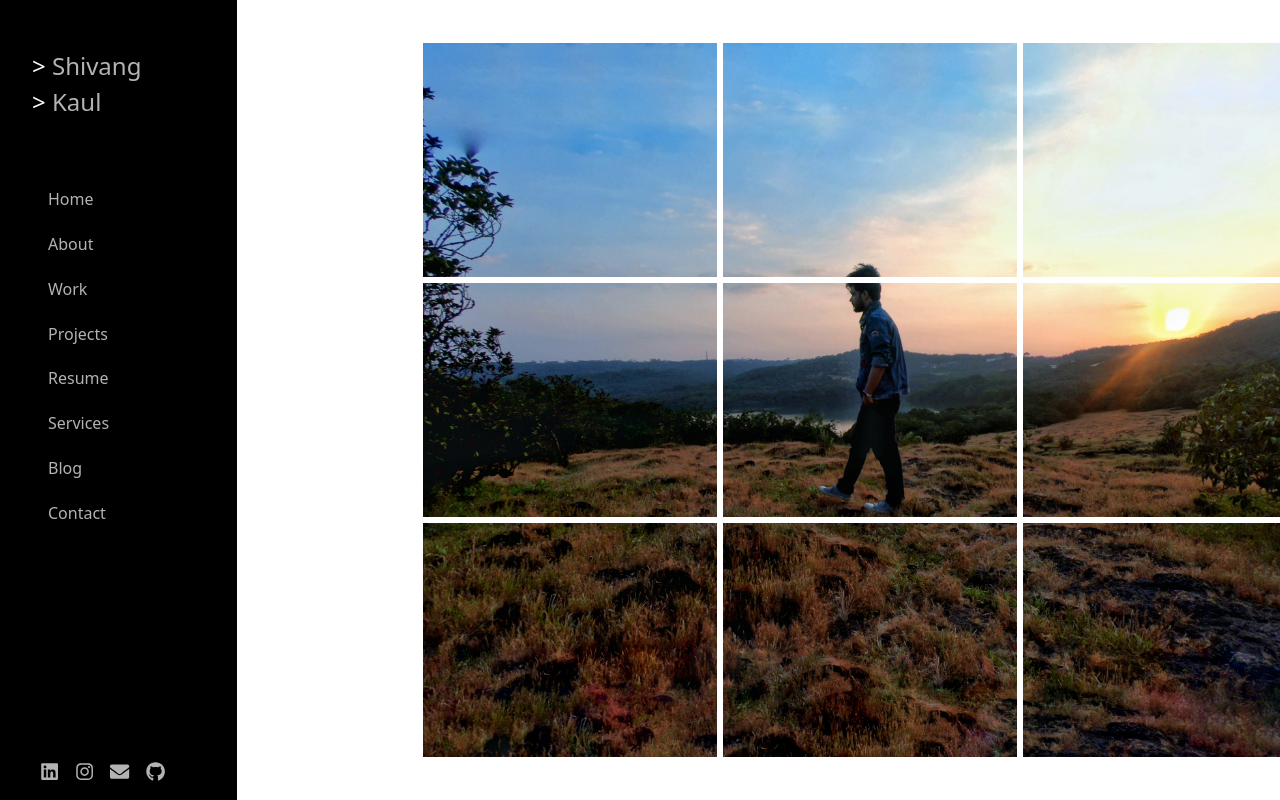
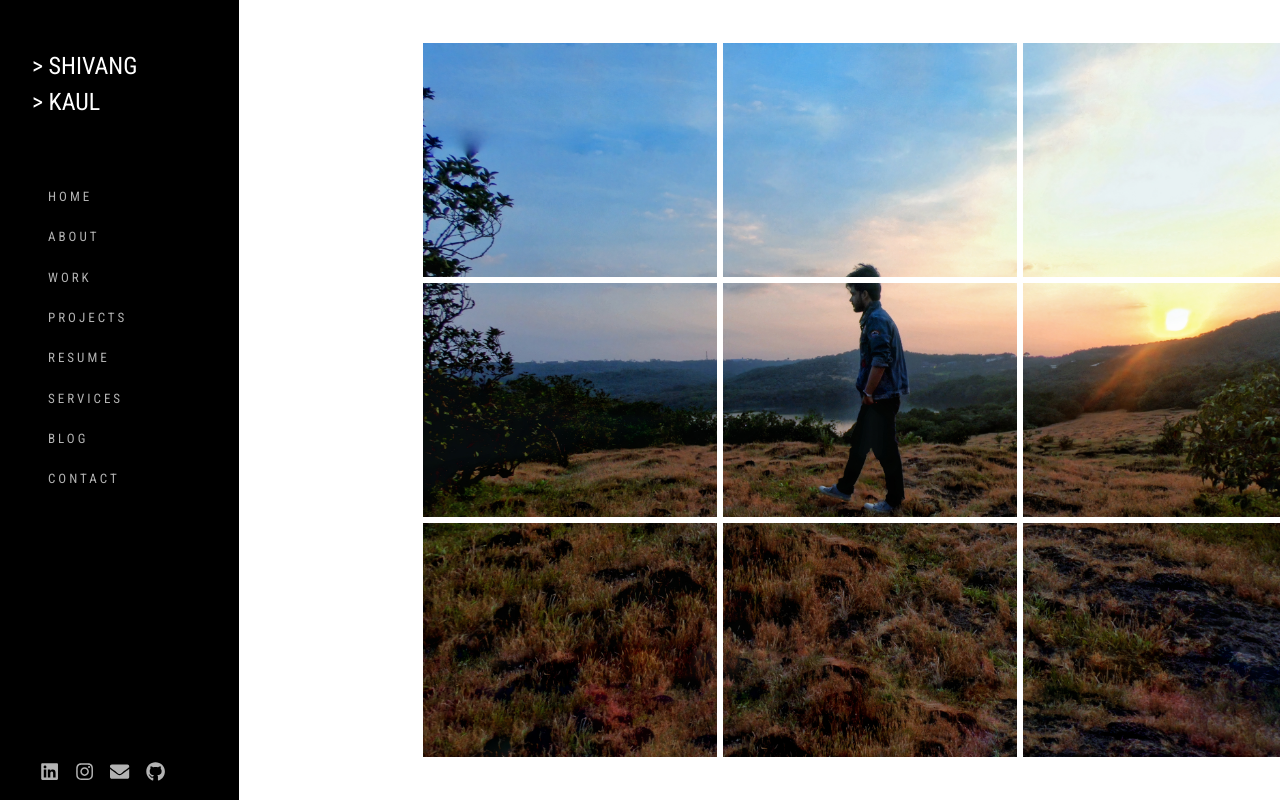
Before and after one commit to shangkaul/tile-portfolio, a React (Create React App) app: page / in a window 1280 px wide. Shown: the top 800 px of the page. Built offline with nearby package versions, Linux system fonts and the light colour scheme.

Commit message:
style collapse-nav

```diff
--- a/public/index.html
+++ b/public/index.html
@@ -15,6 +15,9 @@
       user's mobile device or desktop. See https://developers.google.com/web/fundamentals/web-app-manifest/
     -->
     <link rel="manifest" href="%PUBLIC_URL%/manifest.json" />
+    <link rel="preconnect" href="https://fonts.googleapis.com">
+<link rel="preconnect" href="https://fonts.gstatic.com" crossorigin>
+<link href="https://fonts.googleapis.com/css2?family=Roboto+Condensed&display=swap" rel="stylesheet">
     <!--
       Notice the use of %PUBLIC_URL% in the tags above.
       It will be replaced with the URL of the `public` folder during the build.
@@ -26,7 +29,7 @@
     -->
     <title>React App</title>
   </head>
-  <body>
+  <body style="font-family: 'Roboto Condensed', sans-serif;">
     <noscript>You need to enable JavaScript to run this app.</noscript>
     <div id="root"></div>
     <!--
--- a/src/components/Nav/Nav.css
+++ b/src/components/Nav/Nav.css
@@ -22,22 +22,18 @@
 
 }
 .logo > li{
-    color:white;
+    color:white!important;
     list-style: none;
     font-size: 1.5rem;
     text-align: left;
     padding: 0rem 1rem;
     list-style: '>';
+    text-transform: uppercase;
+
 
 }
-.logo > li{
-    color:white;
-    list-style: none;
-    font-size: 1.5rem;
-    text-align: left;
-    padding: 0rem 1rem;
-    list-style: '>';
-
+.logo > li > .link{
+    color:white!important;
 }
 .logo{
     margin-bottom: 3rem;
@@ -47,6 +43,10 @@
     text-align: left;
     padding: 1.2rem 2rem 0.1rem 2rem;
     list-style: none;
+    letter-spacing: 3px;
+    text-transform: uppercase;
+    font-family: Roboto Condensed,sans-serif;
+    font-size: small;
 }
 .Nav > li:hover {
     color: white;
@@ -82,6 +82,15 @@
 .navBtn{
     display: none;
 }
+
+.navHide{
+    display: none;
+    transition: ease-in 2s;
+}
+.navShow{
+    display: none;
+    transition: ease-in 2s;
+}
 @media screen and (max-width: 1024px) {
 
     .Nav{
@@ -100,13 +109,6 @@
     display: inline-block;
 
     }
-    /* .Nav > li {
-        color: var(--primary);
-        padding: 1rem;
-        list-style: none;
-        display: inline-block;
-        border-bottom: none;
-    } */
     .Nav > li {
         color: var(--primary);
         padding: 1rem;
@@ -119,11 +121,13 @@
         display: none;
     }
     .logo > li{
-        padding:0;
+        padding:0rem;
+        letter-spacing: 2px;
 
     }
     .logo{
         margin:0;
+        padding: 0.5rem;
         color: white;
     }
     .navBtn{
@@ -135,6 +139,39 @@
         font-size: 2rem;
         padding-right: 0.5rem;
         padding-top: 0.5rem;
+        cursor: pointer;
 
     }
+
+    .navHide{
+        display: none;
+        transition: ease-in 1s;
+    }
+    .navShow{
+        display: block;
+        transition: ease-in 1s;
+        list-style: none;
+        padding:0;
+        margin: 0;
+    }
+
+    .navShow>.link{
+        text-decoration: none;
+        color: var(--primary);
+    }
+    .navShow>.link:hover{
+        color: white;
+    }
+
+    .navShow> li{
+        padding-top: 1rem;
+        padding: 0.5rem;
+        border-bottom: 1px solid rgba(255, 255, 255, .1);
+        text-transform: uppercase;
+        font-family: Roboto Condensed, sans-serif;
+        font-size: small;
+        letter-spacing: 2px;
+
+    }
+
   }
--- a/src/components/Nav/Nav.js
+++ b/src/components/Nav/Nav.js
@@ -1,10 +1,28 @@
 import "./Nav.css";
 import {FaLinkedin, FaEnvelope, FaInstagram, FaGithub} from "react-icons/fa";
-import {AiOutlineMenu} from "react-icons/ai";
+import {AiOutlineMenu,AiOutlineClose} from "react-icons/ai";
 import { Link } from "react-router-dom";
+
+import { useState } from "react";
 
 export default function Nav(props)
 {
+    const [style, setStyle] = useState("navHide");
+    const [navIcon, setnavIcon] = useState(true);
+    const changeStyle = () => {
+
+        if (style == "navHide")
+        {
+            setnavIcon(false);
+            setStyle("navShow");
+        }
+        else
+        {
+            setnavIcon(true);
+            setStyle("navHide");
+        }
+
+      };
    return(
        <div className="Nav">
            <div className="logo">
@@ -27,7 +45,17 @@ export default function Nav(props)
                <a href="https://github.com/shangkaul"><FaGithub/></a>
 
            </div>
-           <div className="navBtn"><AiOutlineMenu/></div>
+           <div className="navBtn" onClick={changeStyle}>{navIcon ? <AiOutlineMenu/> : <AiOutlineClose /> }</div>
+           <ul className={style}>
+           <li><Link to='/' className="link"> Home </Link></li>
+           <li><Link to='/about' className="link">About </Link></li>
+           <li><Link to='/about' className="link">Work </Link></li>
+           <li><Link to='/about' className="link">Projects </Link></li>
+           <li><Link to='/about' className="link">Resume </Link></li>
+           <li><Link to='/about' className="link">Services </Link></li>
+           <li><Link to='/about' className="link">Blog </Link></li>
+           <li><Link to='/about' className="link">Contact </Link></li>
+           </ul>
        </div>
    )
 }
```
Also changed, not shown: 1 other file (tests, documents, lock files or other folders).
